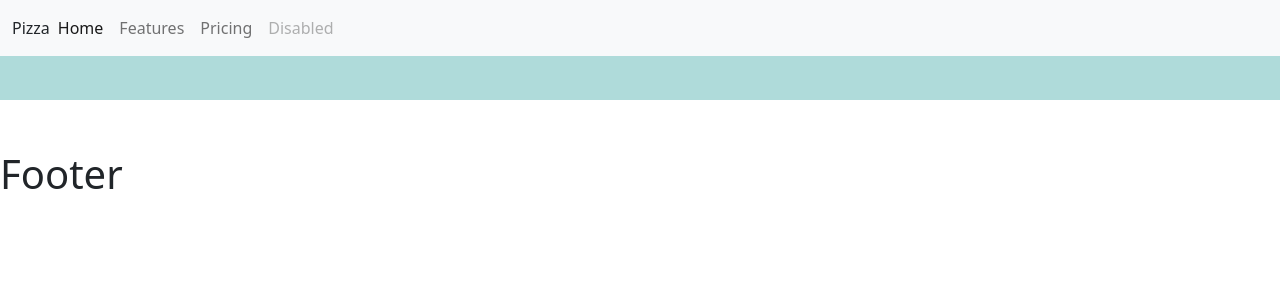
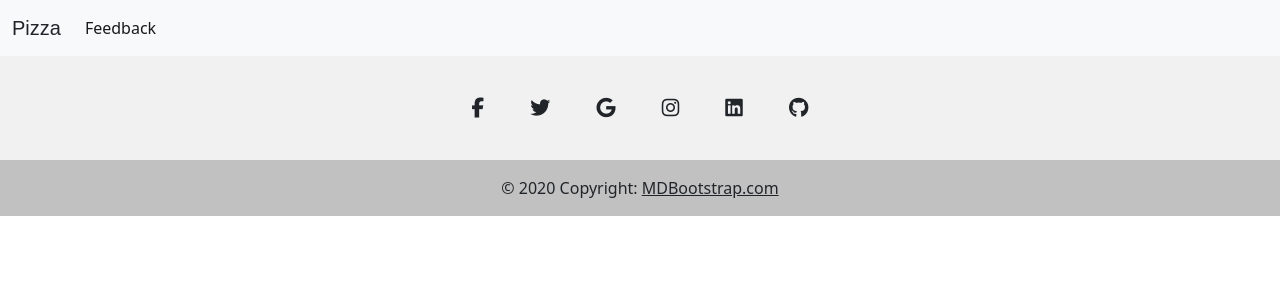
Before and after one commit to d9ed/django_pizza, a Django app: template templates/base.html in a window 1280 px wide. Shown: the top 300 px of the page. Run offline with Django 3.2, Linux system fonts and the light colour scheme; the template is opened without the code that fills it, so the values that code supplies are empty; some libraries are stand-ins or nearby versions.

Commit message:
Attemted to make header and footer a little bit less ugly. Added icons.

```diff
--- a/static/css/main.css
+++ b/static/css/main.css
@@ -3,10 +3,8 @@
 }
 
 header {
-    background-color: rgb(175, 219, 218);
-    height: 100px;
+    background-color: white;
     width: 100%;
-    margin-bottom: 50px;
 }
 
 header span {
@@ -18,6 +16,28 @@ header span {
 
 #header-block {
     text-align: center;
+}
+
+.container-fluid {
+    background-color: #f8f9fa;
+    width: 100%;
+    margin-right: auto;
+    margin-left: auto;
+    display: flex;
+    flex-wrap: inherit;
+    align-items: center;
+    justify-content: space-between;
+    flex-grow: 1;
+
+}
+.container-fluid span{
+    padding-top: 0.3125rem;
+    padding-bottom: 0.3125rem;
+    margin-right: 1rem;
+    font-size: 1.25rem;
+    text-decoration: none;
+    white-space: nowrap;
+    font-family: bs-font, sans-serif;
 }
 
 #content-inner-block {
@@ -32,7 +52,6 @@ header span {
     text-align: center;
 }
 .pizza-block img {
-    /*width: 100%;*/
     width: 215px;
     height: 160px;
 }
@@ -149,29 +168,6 @@ header span {
     font-size: 16px;
 }
 
-/*.feedback_input_field form.name {*/
-/*    color: #333;*/
-/*    width: 100%;*/
-/*    border: none;*/
-/*    outline: none;*/
-/*    background: transparent;*/
-/*    padding: 0 5px;*/
-/*    height: 40px;*/
-/*    border-bottom: solid;*/
-/*}*/
-
-/*.feedback_input_style {*/
-/*    color: #333;*/
-/*    width: 100%;*/
-/*    border: none;*/
-/*    border-bottom: gray;*/
-/*    background: transparent;*/
-/*    padding: 0 5px;*/
-/*    height: 40px;*/
-/*    border-bottom: solid;*/
-/*    margin: 5px;*/
-/*}*/
-
 #id_name, #id_email, #id_subject, #id_message {
     color: gray;
     width: 100%;
--- a/templates/base.html
+++ b/templates/base.html
@@ -10,7 +10,7 @@
     <link rel="stylesheet" type="text/css" href="{% static 'css/main.css' %}">
     <link href="https://cdn.jsdelivr.net/npm/bootstrap@5.1.3/dist/css/bootstrap.min.css" rel="stylesheet"
           integrity="sha384-1BmE4kWBq78iYhFldvKuhfTAU6auU8tT94WrHftjDbrCEXSU1oBoqyl2QvZ6jIW3" crossorigin="anonymous">
-
+    <script src="https://kit.fontawesome.com/0898e7ea09.js" crossorigin="anonymous"></script>
     {% block extrahead %}
 
     {% endblock extrahead %}
@@ -19,7 +19,7 @@
     <header>
 <!--        <span>header</span>-->
 <!--       <a href="{% url 'feedback' %}">-->
-<!--           <button type="button">button</button>-->
+<!--           <button type="button">Feedback</button>-->
 <!--       </a>-->
         <nav class="navbar navbar-expand-lg navbar-light bg-light">
           <div class="container-fluid">
@@ -30,16 +30,7 @@
             <div class="collapse navbar-collapse" id="navbarNav">
               <ul class="navbar-nav">
                 <li class="nav-item">
-                  <a class="nav-link active" aria-current="page" href="#">Home</a>
-                </li>
-                <li class="nav-item">
-                  <a class="nav-link" href="#">Features</a>
-                </li>
-                <li class="nav-item">
-                  <a class="nav-link" href="#">Pricing</a>
-                </li>
-                <li class="nav-item">
-                  <a class="nav-link disabled" href="#" tabindex="-1" aria-disabled="true">Disabled</a>
+                  <a class="nav-link active" aria-current="page" href="{% url 'feedback' %}">Feedback</a>
                 </li>
               </ul>
             </div>
@@ -48,6 +39,74 @@
     </header>
     {% block content %}
     {% endblock content %}
-    <h1>Footer</h1>
+    <footer class="text-center text-white" style="background-color: #f1f1f1;">
+      <!-- Grid container -->
+      <div class="container pt-4">
+        <!-- Section: Social media -->
+        <section class="mb-4">
+          <!-- Facebook -->
+          <a
+            class="btn btn-link btn-floating btn-lg text-dark m-1"
+            href="#!"
+            role="button"
+            data-mdb-ripple-color="dark"
+            ><i class="fab fa-facebook-f"></i
+          ></a>
+
+          <!-- Twitter -->
+          <a
+            class="btn btn-link btn-floating btn-lg text-dark m-1"
+            href="#!"
+            role="button"
+            data-mdb-ripple-color="dark"
+            ><i class="fab fa-twitter"></i
+          ></a>
+
+          <!-- Google -->
+          <a
+            class="btn btn-link btn-floating btn-lg text-dark m-1"
+            href="#!"
+            role="button"
+            data-mdb-ripple-color="dark"
+            ><i class="fab fa-google"></i
+          ></a>
+
+          <!-- Instagram -->
+          <a
+            class="btn btn-link btn-floating btn-lg text-dark m-1"
+            href="#!"
+            role="button"
+            data-mdb-ripple-color="dark"
+            ><i class="fab fa-instagram"></i
+          ></a>
+
+          <!-- Linkedin -->
+          <a
+            class="btn btn-link btn-floating btn-lg text-dark m-1"
+            href="#!"
+            role="button"
+            data-mdb-ripple-color="dark"
+            ><i class="fab fa-linkedin"></i
+          ></a>
+          <!-- Github -->
+          <a
+            class="btn btn-link btn-floating btn-lg text-dark m-1"
+            href="#!"
+            role="button"
+            data-mdb-ripple-color="dark"
+            ><i class="fab fa-github"></i
+          ></a>
+        </section>
+        <!-- Section: Social media -->
+      </div>
+      <!-- Grid container -->
+
+      <!-- Copyright -->
+      <div class="text-center text-dark p-3" style="background-color: rgba(0, 0, 0, 0.2);">
+        © 2020 Copyright:
+        <a class="text-dark" href="https://mdbootstrap.com/">MDBootstrap.com</a>
+      </div>
+      <!-- Copyright -->
+</footer>
 </body>
 </html>
--- a/users/models.py
+++ b/users/models.py
@@ -18,5 +18,5 @@ class FeedbackRequest(models.Model):
     email = models.EmailField(max_length=255, null=False, blank=False)
     subject = models.CharField(max_length=200, null=False, blank=False)
     message = models.TextField(max_length=600, null=False, blank=False)
-    feedback_request_status = models.CharField(max_length=6, null=False, blank=False, choices=STATUS_CHOICES,
-                                               default=STATUS_CHOICES[0][1])
+    status = models.CharField(max_length=6, null=False, blank=False, choices=STATUS_CHOICES,
+                              default=STATUS_CHOICES[0][1])
```
